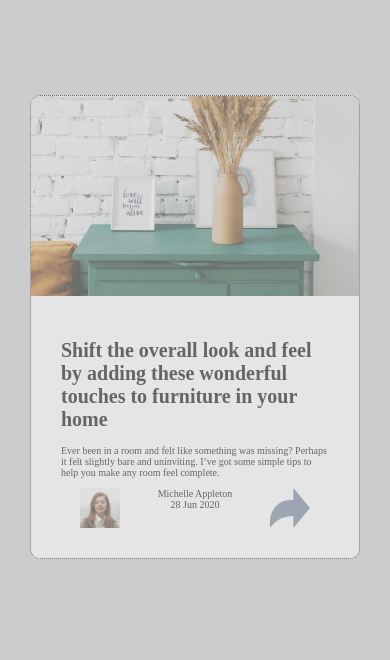
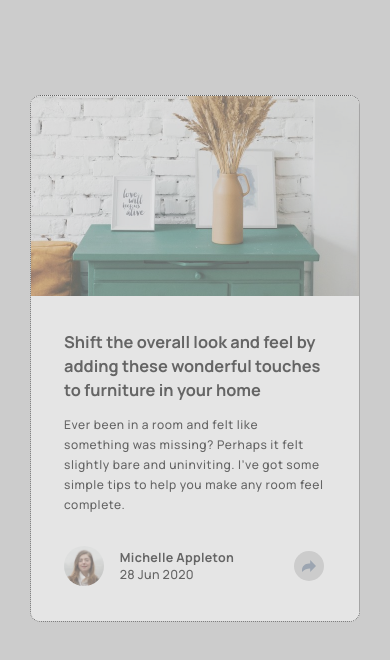
Before and after one commit to harnettd/article-preview-component, a website: page index.html in a window 390 px wide. Drawn offline with Linux system fonts and the light colour scheme.

Commit message:
style text on mobile

```diff
--- a/bundles/styles.css
+++ b/bundles/styles.css
@@ -51,25 +51,77 @@ html {
 }
 .card__txt-col {
   box-sizing: border-box;
-  padding: 3rem;
+  padding: 3.5rem 3.5rem 3.5rem 3.3rem;
+}
+.card__headline {
+  font-family: "Manrope", sans-serif;
+  font-size: 1.64rem;
+  font-weight: 700;
+  line-height: 1.45;
+  margin: 0 0 1.3rem;
+}
+.card__copy {
+  font-family: "Manrope", sans-serif;
+  font-size: 1.2rem;
+  font-weight: 500;
+  letter-spacing: 0.057rem;
+  line-height: 1.65;
+  margin: 0 0 3.2rem;
 }
 .card__author-row {
+  align-items: center;
   display: flex;
   flex-direction: row;
-  justify-content: space-around;
+  justify-content: space-between;
+  margin-top: 0;
+}
+.card__author-avatar-wrapper {
+  align-items: center;
+  border-radius: 50%;
+  display: flex;
+  height: 4rem;
+  justify-content: center;
+  margin-right: -4.4rem;
+  overflow: hidden;
+  width: 4rem;
 }
 .card__author-avatar {
   display: block;
-  width: 4rem;
+  height: auto;
+  width: 100%;
 }
 .card__author-col {
-  align-items: center;
   display: flex;
   flex-direction: column;
+  justify-content: start;
+}
+.card__author-name {
+  font-family: "Manrope", sans-serif;
+  font-size: 1.25rem;
+  font-weight: 700;
+  letter-spacing: 0.03rem;
+  margin-bottom: 0.02rem;
+}
+.card__date {
+  font-family: "Manrope", sans-serif;
+  font-size: 1.25rem;
+  font-weight: 500;
+  letter-spacing: 0.03rem;
+}
+.card__share-wrapper {
+  align-items: center;
+  background-color: #ccc;
+  border-radius: 50%;
+  display: flex;
+  height: 3rem;
+  justify-content: center;
+  overflow: hidden;
+  width: 3rem;
 }
 .card__share {
   display: block;
-  width: 4rem;
+  height: auto;
+  width: 1.35rem;
 }
 .attribution {
   font-size: 11px;
--- a/common.blocks/card.scss
+++ b/common.blocks/card.scss
@@ -1,4 +1,5 @@
 @import "../library.blocks/breakpoints";
+@import "./fonts";
 
 .card {
     border-radius: 1rem;
@@ -35,33 +36,79 @@
 
     &__txt-col {
         box-sizing: border-box;
-        padding: 3rem;
+        padding: 3.5rem 3.5rem 3.5rem 3.3rem;
+    }
+
+    &__headline {
+        @include font(1.64rem, $bold-weight);
+        line-height: 1.45;
+        margin: 0 0 1.3rem;
+    }
+
+    &__copy {
+        @include font(1.2rem, $medium-weight);
+        letter-spacing: 0.057rem;
+        line-height: 1.65;
+        margin: 0 0 3.2rem;
     }
 
     &__author-row {
+        align-items: center;
         display: flex;
         flex-direction: row;
-        justify-content: space-around;
+        justify-content: space-between;
+        margin-top: 0;
+    }
+
+    &__author-avatar-wrapper {
+        align-items: center;
+        border-radius: 50%;
+        display: flex;
+        height: 4rem;
+        justify-content: center;
+        margin-right: -4.4rem;
+        overflow: hidden;
+        width: 4rem;
     }
 
     &__author-avatar {
         display: block;
-        width: 4rem;
+        height: auto;
+        width: 100%;
     }
 
     &__author-col {
-        align-items: center;
         display: flex;
         flex-direction: column;
+        justify-content: start;
     }
 
-    &__author-name {}
+    &__author-name {
+        @include font(1.25rem, $bold-weight);
+        letter-spacing: 0.03rem;
+        margin-bottom: 0.02rem;
+    }
 
-    &__date {}
+    &__date {
+        @include font(1.25rem, $medium-weight);
+        letter-spacing: 0.03rem;
+    }
+
+    &__share-wrapper {
+        align-items: center;
+        background-color: #ccc;
+        border-radius: 50%;
+        display: flex;
+        height: 3rem;
+        justify-content: center;
+        overflow: hidden;
+        width: 3rem;
+    }
 
     &__share {
         display: block;
-        width: 4rem;
+        height: auto;
+        width: 1.35rem;
     }
 
 }
--- a/index.html
+++ b/index.html
@@ -7,6 +7,11 @@
   <!-- displays site properly based on user's device -->
 
   <link rel="icon" type="image/png" sizes="32x32" href="./images/favicon-32x32.png">
+
+  <!-- Google fonts -->
+  <link rel="preconnect" href="https://fonts.googleapis.com">
+  <link rel="preconnect" href="https://fonts.gstatic.com" crossorigin>
+  <link href="https://fonts.googleapis.com/css2?family=Manrope:wght@500;700&display=swap" rel="stylesheet">
 
   <title>Frontend Mentor | Article preview component</title>
 
@@ -22,20 +27,24 @@
       </div>
 
       <div class="card__txt-col">
-        <h1>Shift the overall look and feel by adding these wonderful
+        <h1 class="card__headline">Shift the overall look and feel by adding these wonderful
           touches to furniture in your home</h1>
 
-        <p>Ever been in a room and felt like something was missing? Perhaps
+        <p class="card__copy">Ever been in a room and felt like something was missing? Perhaps
         it felt slightly bare and uninviting. I’ve got some simple tips
         to help you make any room feel complete.</p>
 
         <div class="card__author-row">
-            <img class="card__author-avatar" src="./images/avatar-michelle.jpg" alt="">
+          <div class="card__author-avatar-wrapper">
+            <img class="card__author-avatar" src="./images/avatar-michelle.jpg" alt="Michelle's avatar" width="175" height="175">
+          </div>
           <div class="card__author-col">
             <div class="card__author-name">Michelle Appleton</div>
             <div class="card__date">28 Jun 2020</div>
           </div>
-          <img class="card__share" src="./images/icon-share.svg" alt="">
+          <div class="card__share-wrapper">
+            <img class="card__share" src="./images/icon-share.svg" alt="a share icon" width="15" height="13">
+         </div>
           <!-- Share -->
         </div>
 
```
Also changed, not shown: common.blocks/_fonts.scss (+11 -0 lines), bundles/styles.min.css, common.blocks/card.css.
